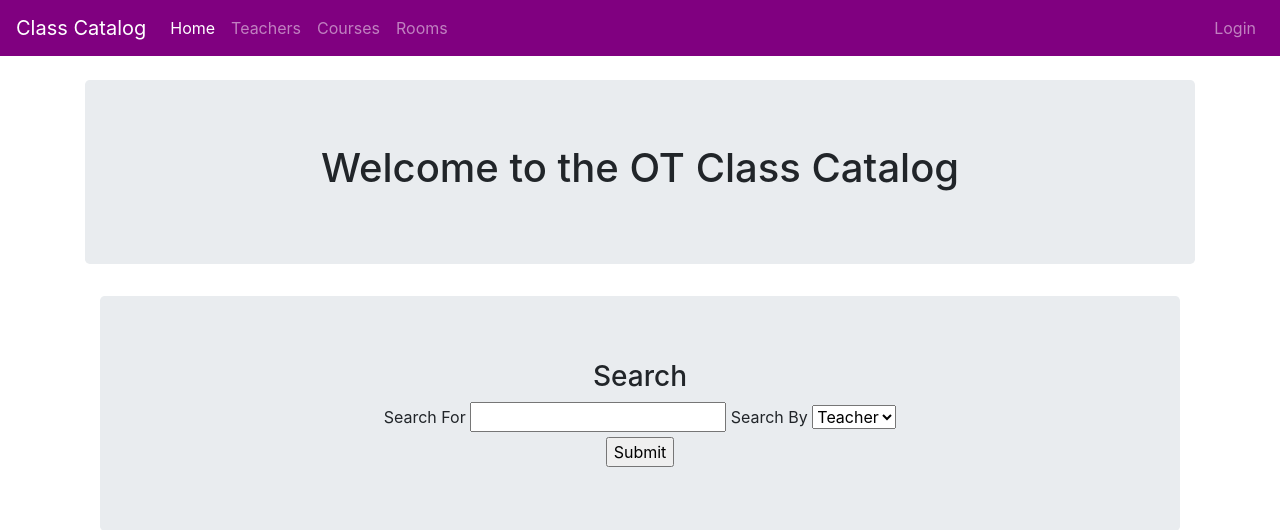
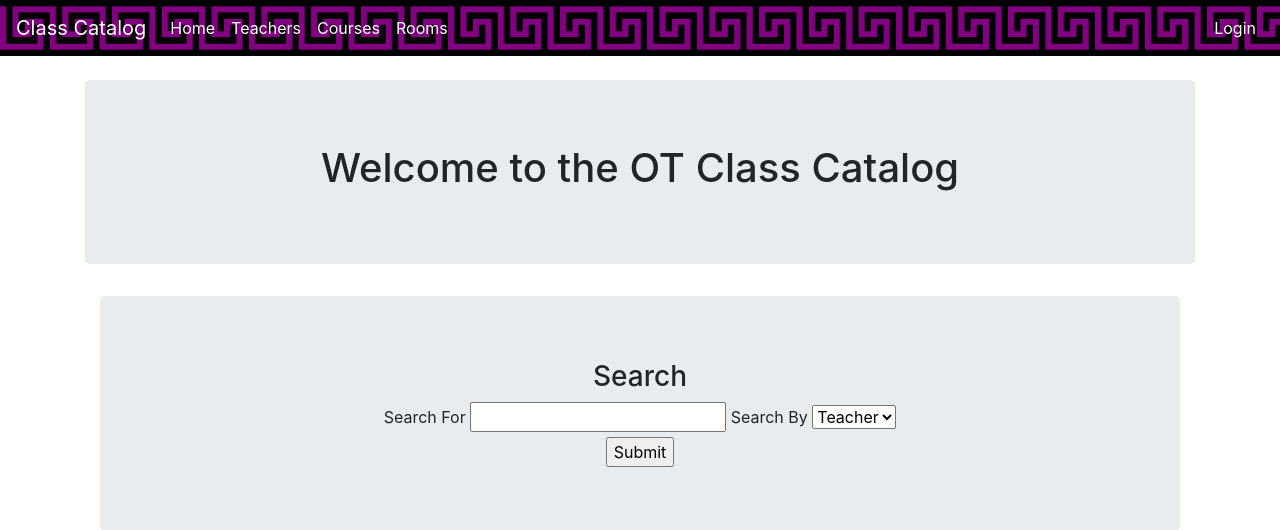
Before and after one commit to Clementef/ClassCatalog, a Flask app: page / in a window 1280 px wide. Shown: the top 530 px of the page. Run offline with Flask 2, Linux system fonts and the light colour scheme; parts of the project's set-up code (start-up, migrations or seed data) failed here and were passed over; some libraries are stand-ins or nearby versions.

Commit message:
Navbar Image Complete - Project Done

```diff
--- /dev/null
+++ b/app/static/navbar.css
@@ -0,0 +1,4 @@
+.navbar-wrapper .container {
+    background-image: url('navbg.png');
+    background-repeat: repeat-x;
+}
--- a/app/templates/includes/_navbar.html
+++ b/app/templates/includes/_navbar.html
@@ -9,19 +9,19 @@
       <li class="nav-item active">
         <a class="nav-link" href="/">Home<span class="sr-only">(current)</span></a>
       </li>
-      <li class="nav-item">
+      <li class="nav-item active">
         <a class="nav-link" href="/teachers">Teachers</a>
       </li>
-      <li class="nav-item">
+      <li class="nav-item active">
         <a class="nav-link" href="/courses">Courses</a>
       </li>
-      <li class="nav-item">
+      <li class="nav-item active">
         <a class="nav-link" href="/rooms">Rooms</a>
       </li>
     </ul>
     <ul class="navbar-nav ml-auto">
       {% if session["displayName"] %}
-          <li class="nav-item dropdown">
+          <li class="nav-item dropdown active">
             <a class="nav-link dropdown-toggle" href="#" id="navbarDropdown" role="button" data-toggle="dropdown" aria-haspopup="true" aria-expanded="false">
               {{ session["displayName"] }}
             </a>
@@ -29,12 +29,21 @@
                 <a class="dropdown-item" href={{ "/student/" + session["displayName"].replace(" ", "_") }}>Profile</a>
                 <a class="dropdown-item" href="/logout">Logout</a>
             </div>
-            </li>
+          </li>
       {% else %}
-          <li class="nav-item">
+          <li class="nav-item active">
             <a class="nav-link" href="/login">Login</a>
           </li>
       {% endif %}
     </ul>
   </div>
 </nav>
+
+<style>
+.navbar {
+    background-image: url({{ url_for('static', filename='navbg.png') }});
+    background-size: auto 100%;
+    background-repeat: repeat-x;
+}
+
+</style>
```
Also changed, not shown: app/static/navbg.png (added).
